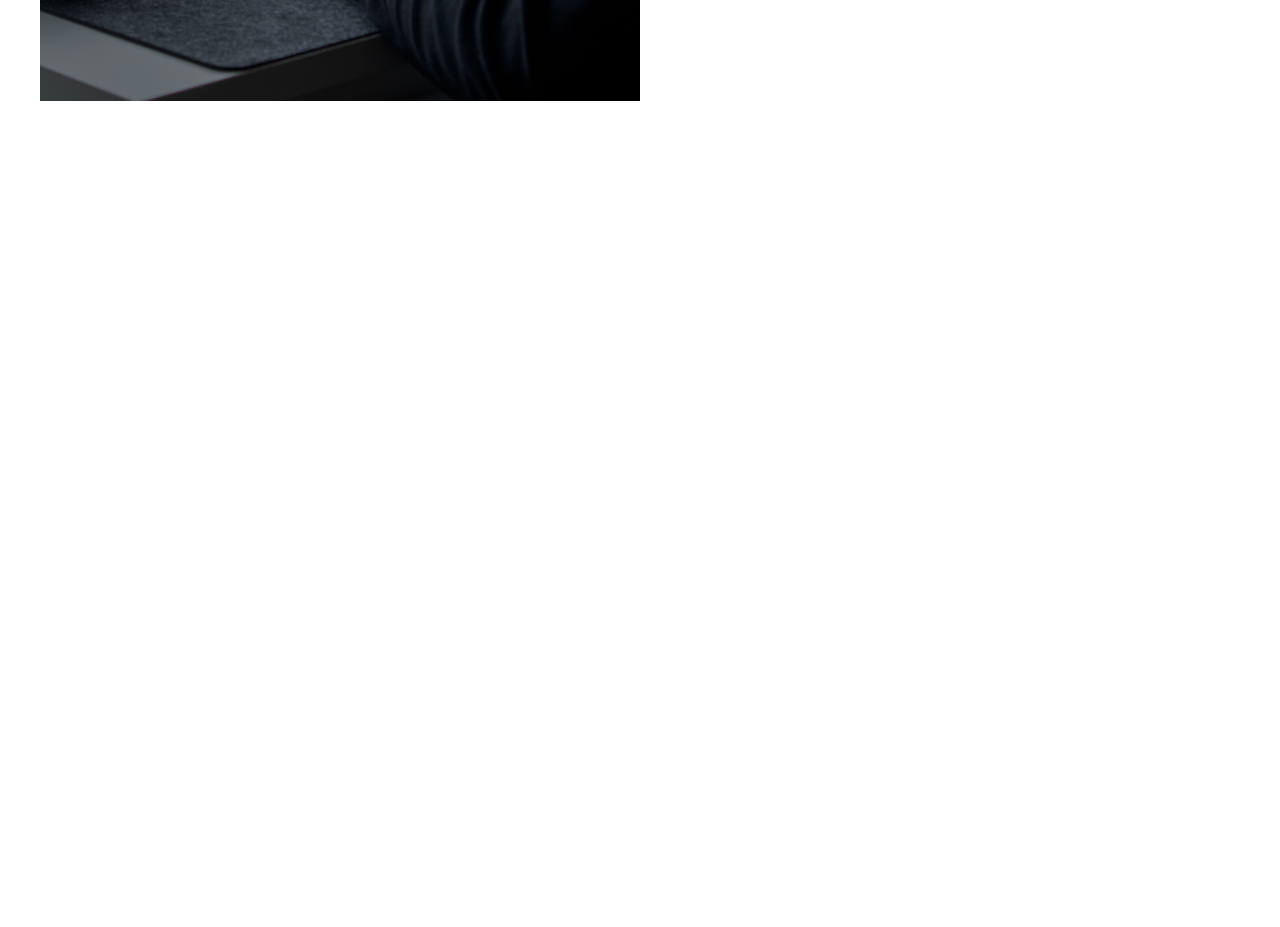
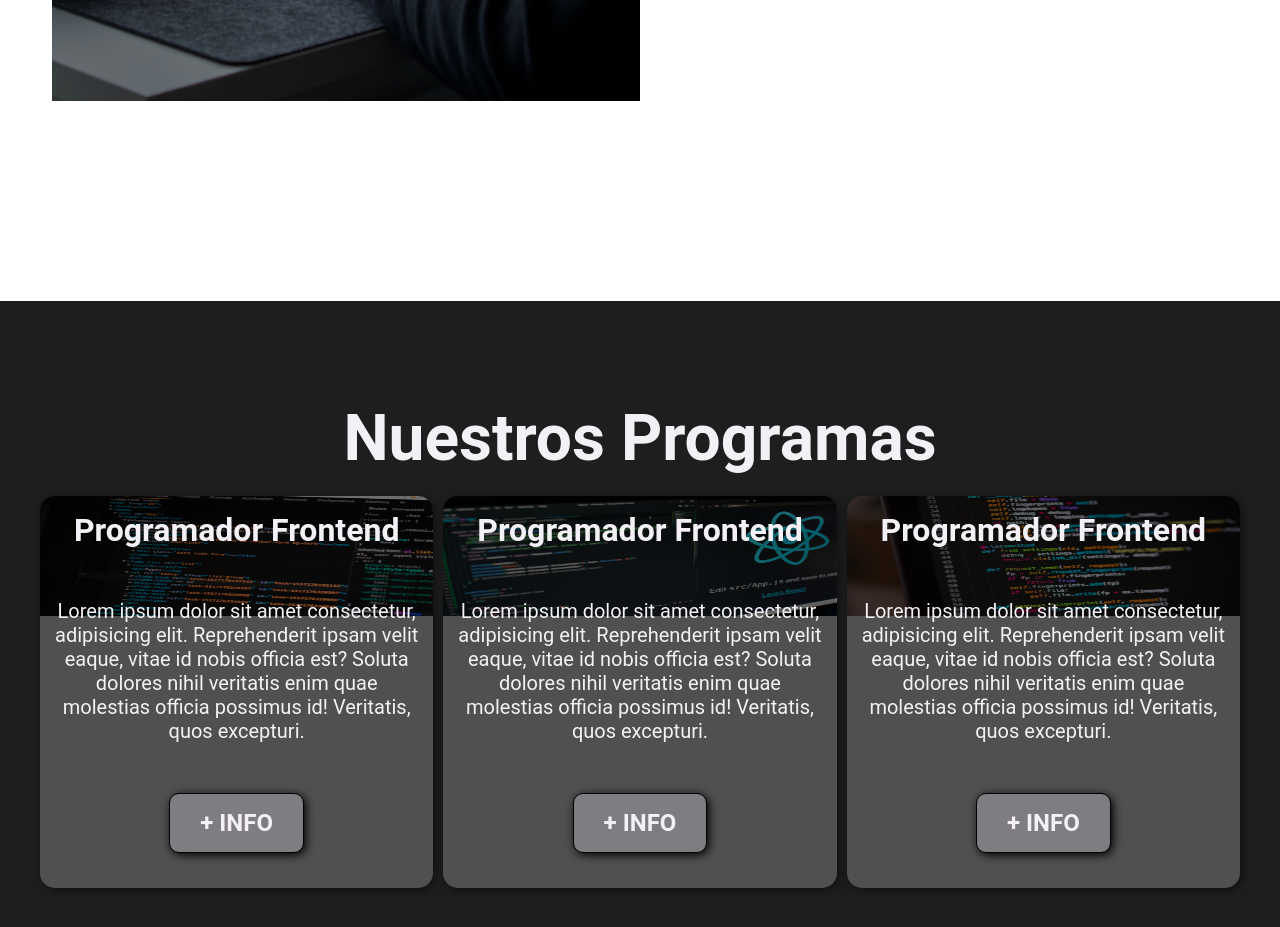
Before and after one commit to bryamjesus/html-programa-ya, a plain HTML site: page index.html in a window 1280 px wide. Shown: the part 1499-2426 px from the top of the page. Before the commit the page ends 1800 px from the top, so only its background shows below. Drawn offline with Linux system fonts and the light colour scheme.

Commit message:
Programas terminados

```diff
--- a/css/style.css
+++ b/css/style.css
@@ -36,7 +36,7 @@ h2 {
 }
 
 h3 {
-  font-size: 3em;
+  font-size: 2em;
 }
 
 /* p {
@@ -84,7 +84,7 @@ a {
   /* max-width: 1400px;
   width: 90%; */
   width: min(95%, 1200px);
-  margin: 0 auto;
+  margin: auto;
 }
 
 /**************************************
@@ -214,7 +214,7 @@ Somos pro ya
 
 .somosproya__container {
   text-align: center;
-  padding: 200px 0;
+  padding: 200px 12px;
 }
 
 .somosproya__titulo {
@@ -255,7 +255,7 @@ Somos pro ya
   }
 
   .somosproya__parrafo {
-      font-size: 1.5em;
+    font-size: 1.5em;
   }
 
   .somosproya__img {
@@ -271,3 +271,94 @@ Somos pro ya
     width: 50%;
   }
 }
+
+/**************************************
+Programas
+***************************************/
+.programas {
+  background-color: rgb(30, 30, 30);
+  color: var(--colorFuente);
+  text-align: center;
+}
+
+.programas__container {
+  padding: 100px 0;
+}
+
+.programas__titulo {
+  font-size: 3.2em;
+}
+
+.carta {
+  background-position: center center;
+  background-size: cover;
+  padding: 50px;
+  margin: 20px 0;
+  border-radius: 15px;
+}
+
+.carta:first-child {
+  background-image: linear-gradient(
+      0deg,
+      rgba(0, 0, 0, 0.5),
+      rgba(0, 0, 0, 0.5)
+    ),
+    url("../img/frontend.jpg");
+}
+
+.carta:nth-child(2) {
+  background-image: linear-gradient(
+      0deg,
+      rgba(0, 0, 0, 0.5),
+      rgba(0, 0, 0, 0.5)
+    ),
+    url("../img/fullstack.jpg");
+}
+
+.carta:last-child {
+  background-image: linear-gradient(
+      0deg,
+      rgba(0, 0, 0, 0.5),
+      rgba(0, 0, 0, 0.5)
+    ),
+    url("../img/python.jpg");
+}
+
+.carta__parrafo {
+  display: none;
+}
+
+@media (min-width: 768px) {
+  .cartas {
+    display: flex;
+    justify-content: center;
+    gap: 10px;
+  }
+
+  .carta__parrafo {
+    font-size: 1.25em;
+    display: block;
+    margin-bottom: 30px;
+  }
+
+  .programas__titulo {
+    font-size: 4em;
+  }
+
+  .carta__titulo {
+    margin-bottom: 50px;
+  }
+
+  .carta {
+    padding: 15px;
+    background-size: 100% 120px;
+    background-repeat: no-repeat;
+    background-position-y: 0;
+    background-color: rgb(80, 80, 80);
+    box-shadow: 2px 2px 10px rgba(0, 0, 0, 0.5);
+  }
+
+  .cartas__button{
+      padding: var(--paddingButtonPhone);
+  }
+}
--- a/index.html
+++ b/index.html
@@ -40,7 +40,9 @@
       <div class="container somosproya__container">
         <div class="somosproya__img"></div>
         <div class="somosproya__texto">
-          <h2 class="somosproya__titulo">Somos <span class="color-acento">ProgramaYa!</span></h2>
+          <h2 class="somosproya__titulo">
+            Somos <span class="color-acento">ProgramaYa!</span>
+          </h2>
           <p class="somosproya__parrafo">
             Lorem ipsum dolor sit amet consectetur adipisicing elit. Aliquid, ea
             nulla, voluptatum molestias sunt repellat beatae odit perferendis
@@ -50,5 +52,43 @@
         </div>
       </div>
     </section>
+
+    <section class="programas" id="nuestros-programas">
+      <div class="container programas__container">
+        <h2 class="programas__titulo">Nuestros Programas</h2>
+        <div class="cartas">
+          <div class="carta">
+            <h3 class="carta__titulo">Programador Frontend</h3>
+            <p class="carta__parrafo">
+              Lorem ipsum dolor sit amet consectetur, adipisicing elit.
+              Reprehenderit ipsam velit eaque, vitae id nobis officia est?
+              Soluta dolores nihil veritatis enim quae molestias officia
+              possimus id! Veritatis, quos excepturi.
+            </p>
+            <a href="#" class="button cartas__button">+ Info</a>
+          </div>
+          <div class="carta">
+            <h3 class="carta__titulo">Programador Frontend</h3>
+            <p class="carta__parrafo">
+              Lorem ipsum dolor sit amet consectetur, adipisicing elit.
+              Reprehenderit ipsam velit eaque, vitae id nobis officia est?
+              Soluta dolores nihil veritatis enim quae molestias officia
+              possimus id! Veritatis, quos excepturi.
+            </p>
+            <a href="#" class="button cartas__button">+ Info</a>
+          </div>
+          <div class="carta">
+            <h3 class="carta__titulo">Programador Frontend</h3>
+            <p class="carta__parrafo">
+              Lorem ipsum dolor sit amet consectetur, adipisicing elit.
+              Reprehenderit ipsam velit eaque, vitae id nobis officia est?
+              Soluta dolores nihil veritatis enim quae molestias officia
+              possimus id! Veritatis, quos excepturi.
+            </p>
+            <a href="#" class="button cartas__button">+ Info</a>
+          </div>
+        </div>
+      </div>
+    </section>
   </body>
 </html>
```
